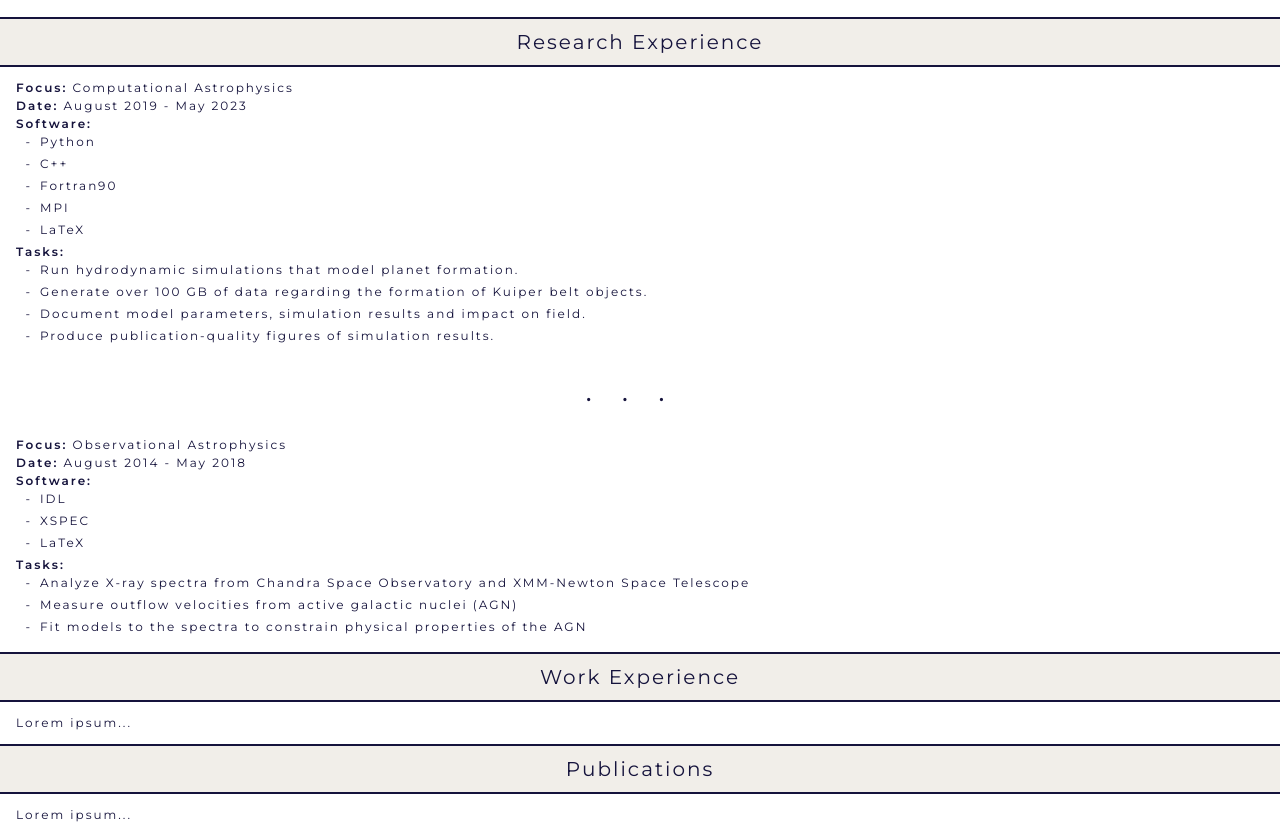
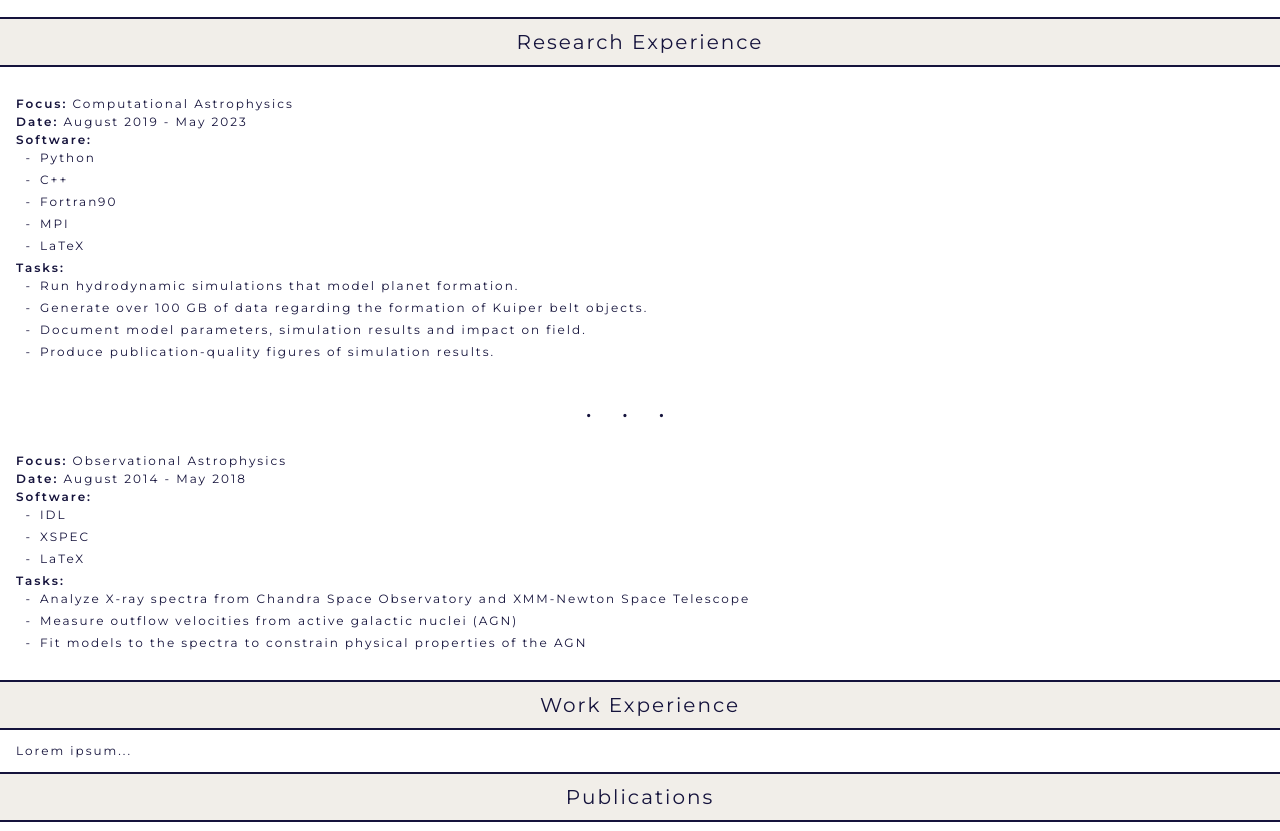
Before and after one commit to canasmh/canasmh.github.io, a plain HTML site: page cv.html in a window 1280 px wide. Shown: the part 750-1581 px from the top of the page. Drawn offline with Linux system fonts and the light colour scheme.

Commit message:
Style the research section

```diff
--- a/assets/css/cv.css
+++ b/assets/css/cv.css
@@ -175,3 +175,12 @@ div.edu {
 	width: 100%;
 	margin: 0.8rem auto;
 }
+
+/* RESEARCH SECTION */
+.research-item {
+	margin: 0.8rem auto 1.6rem;
+}
+
+.research-item:first-child {
+	margin: 1.6rem auto 0.8rem;
+}
```
